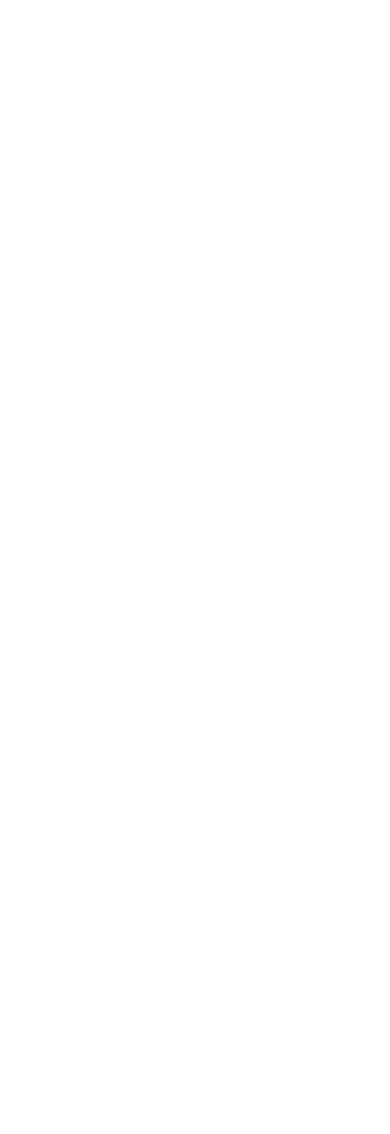
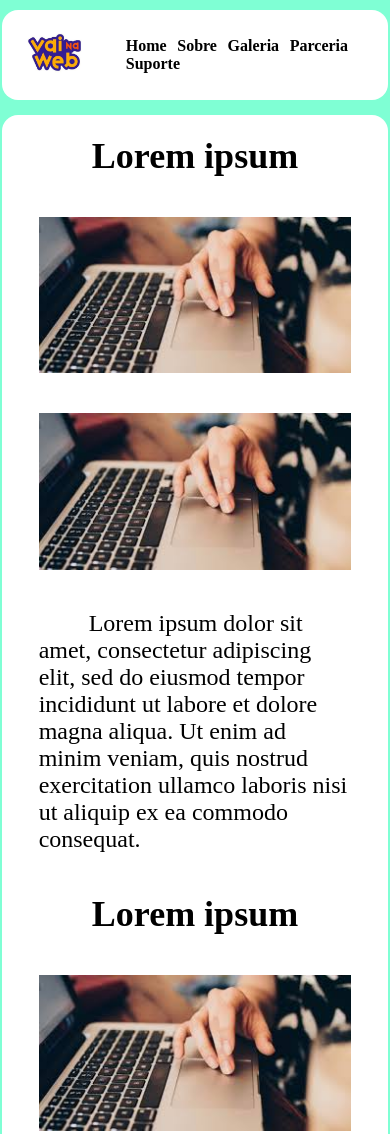
Before and after one commit to arthurmelob/30092019, a plain HTML site: page index.html in a window 390 px wide. Shown: the top 1134 px of the page. Before the commit the page ends 844 px from the top, so only its background shows below. Drawn offline with Linux system fonts and the light colour scheme.

Commit message:
responsivo e estrutura

```diff
--- a/index.html
+++ b/index.html
@@ -4,13 +4,57 @@
         <meta charset="utf-8">
         <link rel="stylesheet" type="text/css" href="style.css">
         <title>30 09 2019</title>
+        <meta name="viewport" content="width=device-width, initial-scale=1.0">
     </head>
     <body>
         <header>
-
+            <div class="header-box">
+                <a href="index.html">
+                    <img class="header-logo" src="assets/logovnw.png" alt="Logo VaiNaWeb">
+                </a>
+                <nav class="header-menu">
+                    <a href="#section-1">Home</a>
+                    <a href="#section-2">Sobre</a>
+                    <a href="#section-3">Galeria</a>
+                    <a href="#section-4">Parceria</a>
+                    <a href="#section-5">Suporte</a>
+                </nav>
+            </div>
         </header>
         <main>
-
+            <section id="section-1">
+                <h1 class="section-title">Lorem ipsum</h1>
+                <img src="assets/image.jpeg" alt="Lorem Ipsum">
+                <img src="assets/image.jpeg" alt="Lorem Ipsum">
+                <p>Lorem ipsum dolor sit amet, consectetur adipiscing elit, sed do eiusmod tempor incididunt ut labore et dolore magna aliqua. Ut enim ad minim veniam, quis nostrud exercitation ullamco laboris nisi ut aliquip ex ea commodo consequat.</p>
+            </section>
+            <section id="section-2">
+                <h1 class="section-title">Lorem ipsum</h1>
+                <img src="assets/image.jpeg" alt="Lorem Ipsum">
+                <img src="assets/image.jpeg" alt="Lorem Ipsum">
+                <p>Lorem ipsum dolor sit amet, consectetur adipiscing elit, sed do eiusmod tempor incididunt ut labore et dolore magna aliqua. Ut enim ad minim veniam, quis nostrud exercitation ullamco laboris nisi ut aliquip ex ea commodo consequat.</p>
+            </section>
+            <section id="section-3">
+                <h1 class="section-title">Lorem ipsum</h1>
+                <img src="assets/image.jpeg" alt="Lorem Ipsum">
+                <img src="assets/image.jpeg" alt="Lorem Ipsum">
+                <p>Lorem ipsum dolor sit amet, consectetur adipiscing elit, sed do eiusmod tempor incididunt ut labore et dolore magna aliqua. Ut enim ad minim veniam, quis nostrud exercitation ullamco laboris nisi ut aliquip ex ea commodo consequat.</p>
+            </section>
+            <section id="section-4">
+                <h1 class="section-title">Lorem ipsum</h1>
+                <img src="assets/image.jpeg" alt="Lorem Ipsum">
+                <img src="assets/image.jpeg" alt="Lorem Ipsum">
+                <p>Lorem ipsum dolor sit amet, consectetur adipiscing elit, sed do eiusmod tempor incididunt ut labore et dolore magna aliqua. Ut enim ad minim veniam, quis nostrud exercitation ullamco laboris nisi ut aliquip ex ea commodo consequat.</p>
+            </section>
+            <section id="section-5">
+                <h1 class="section-title">Lorem ipsum</h1>
+                <img src="assets/image.jpeg" alt="Lorem Ipsum">
+                <img src="assets/image.jpeg" alt="Lorem Ipsum">
+                <p>Lorem ipsum dolor sit amet, consectetur adipiscing elit, sed do eiusmod tempor incididunt ut labore et dolore magna aliqua. Ut enim ad minim veniam, quis nostrud exercitation ullamco laboris nisi ut aliquip ex ea commodo consequat.</p>
+            </section>
         </main>
+        <footer>
+            <img src="" alt="">
+        </footer>
     </body>
 </html>
--- a/style.css
+++ b/style.css
@@ -2,4 +2,111 @@
     box-sizing: border-box;
     margin: 0;
     padding: 0;
+    text-decoration: none;
+    font-family: 'Times New Roman', Times, serif;
 }
+body{
+    background-color: aquamarine;
+    display: flex;
+    justify-content: center;
+    flex-direction: column;
+}
+header{
+    width: 100%;
+    height: 120px;
+    display: flex;
+    justify-content: center;
+}
+.header-box{
+    width: 99%;
+    background-color: white;
+    display: flex;
+    flex-direction: row;
+    align-items: center;
+    justify-content: space-between;
+    margin-top: 10px;
+    padding: 20px;
+    border-radius: 16px;
+}
+.header-logo{
+    width: 100px;
+}
+.header-menu{
+    width: 50%;
+    display: flex;
+    justify-content: space-between;
+    padding-right: 20px;
+}
+.header-menu a{
+    font-size: 28px;
+    color: black;
+    font-weight: bold;
+}
+@media (max-width: 425px){
+    header{
+        height: 100px;
+    }
+    .header-logo{
+        width: 70px;
+    }
+    .header-menu{
+        width: 70%;
+        flex-direction: row;
+        flex-wrap: wrap;
+    }
+    .header-menu a{
+        font-size: 16px;
+    }
+}
+main{
+    width: 99%;
+    background-color: white;
+    margin: 15px auto;
+    display: flex;
+    flex-direction: column;
+    justify-content: center;
+    align-items: center;
+    border-radius: 16px;
+}
+section{
+    width: 90%;
+    display: flex;
+    flex-direction: row;
+    flex-wrap: wrap;
+    justify-content: center;
+}
+.section-title{
+    width: 100%;
+    text-align: center;
+    font-size: 48px;
+    padding: 40px 0;
+}
+section img{
+    width: 35%;
+    margin: 0 30px;
+}
+section p{
+    width: 70%;
+    font-size: 24px;
+    padding: 20px 0;
+    text-indent: 50px;
+}
+@media (max-width: 425px){
+    .section{
+        flex-direction: column;
+        align-items: center;
+        justify-content: center;
+    }
+    .section-title{
+        font-size: 36px;
+        padding: 20px 0;
+    }
+    section img{
+        width: 90%;
+        margin: 20px 0;
+    }
+    section p{
+        width: 90%;
+        font-size: 18x;
+    }
+}
```
Also changed, not shown: assets/image.jpeg (added), assets/logovnw.png (added).
